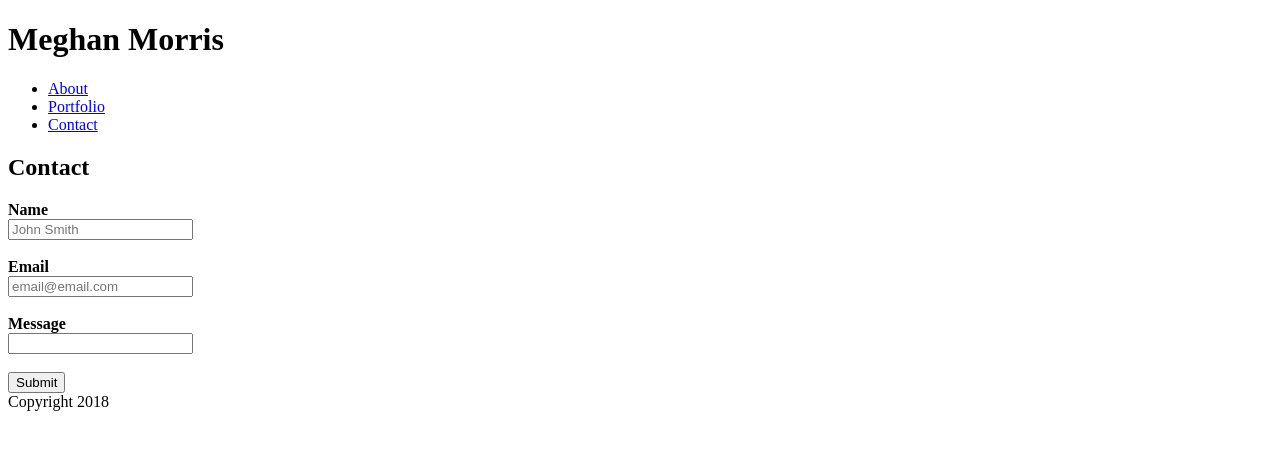
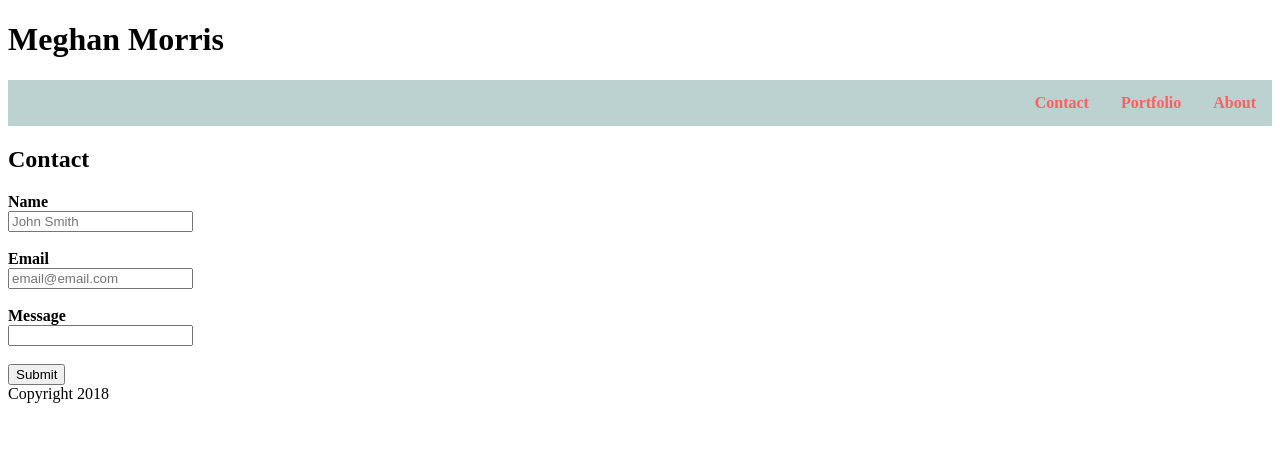
Before and after one commit to itsmegh/Basic-Portfolio, a plain HTML site: page contact.html in a window 1280 px wide. Drawn offline with Linux system fonts and the light colour scheme.

Commit message:
Programmed navigation bar

```diff
--- a/assets/css/style.css
+++ b/assets/css/style.css
@@ -4,6 +4,39 @@
     clear: both;
 }
 
+h1 {
+
+}
+
+ul {
+    list-style-type: none;
+    margin: 0;
+    padding: 0;
+    overflow: hidden;
+    background-color: #bcd2d0;
+}
+
+li {
+    float: right;
+}
+
+li a {
+    display: inline-block;
+    color: #f96161;
+    text-align: center;
+    padding: 14px 16px;
+    text-decoration: none;
+}
+
+li a:hover {
+    background-color: #e5c3c6;
+}
+
+active {
+    background-color: #e1e9b7;
+}
+
+/*Code for portfolio images with banners*/
 .image {
     height: auto;
     width: auto;
--- a/contact.html
+++ b/contact.html
@@ -12,16 +12,16 @@
 
     <nav>
         <ul>
-            <li><a href="#about">About</a></li>
-            <li><a href="#portfolio">Portfolio</a></li>
-            <li><a href="#contact">Contact</a></li>
+            <li><a href="#about"><strong>About</strong></a></li>
+            <li><a href="#portfolio"><strong>Portfolio</strong></a></li>
+            <li><a href="#contact" class="active"><strong>Contact</strong></a></li>
         </ul>
     </nav>
 
     <div>
         <h2>Contact</h2>
 
-        <form>
+        <form class="clearfix">
             <strong>Name</strong> <br>
             <input type="text" placeholder="John Smith" required><br><br>
 
```
Also changed, not shown: index.html (+9 -8 lines), portfolio.html (+3 -3 lines).
